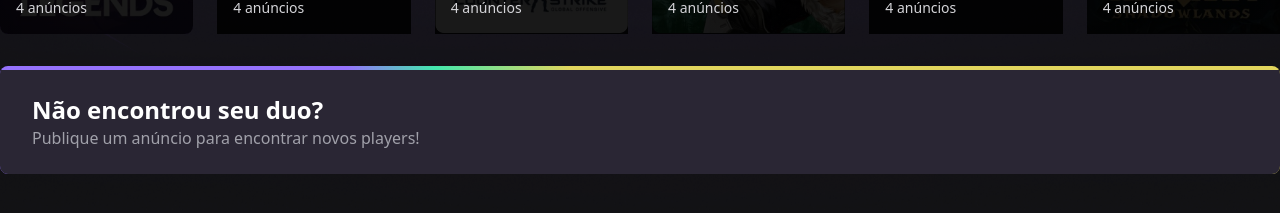
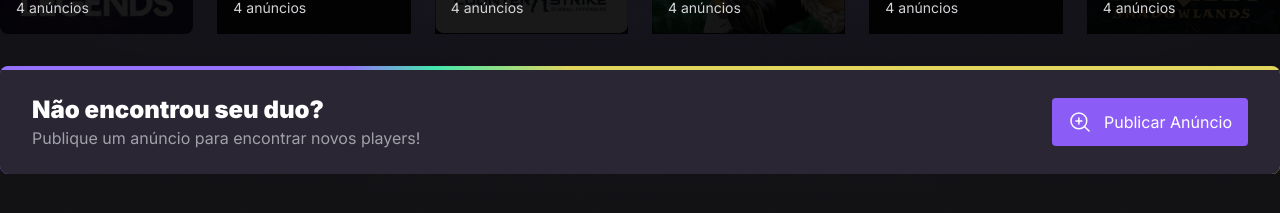
Before and after one commit to NicollasRamires/nwlEsports-front-react, a React (Vite) app: page / in a window 1280 px wide. Shown: the part 671-884 px from the top of the page. Built offline with nearby package versions, Linux system fonts and the light colour scheme.

Commit message:
added button

```diff
--- a/index.html
+++ b/index.html
@@ -1,9 +1,13 @@
 <!DOCTYPE html>
 <html lang="en">
   <head>
+    <link rel="preconnect" href="https://fonts.googleapis.com">
+    <link rel="preconnect" href="https://fonts.gstatic.com" crossorigin>
     <meta charset="UTF-8" />
     <link rel="icon" type="image/svg+xml" href="/vite.svg" />
     <meta name="viewport" content="width=device-width, initial-scale=1.0" />
+
+    <link href="https://fonts.googleapis.com/css2?family=Inter:wght@400;700;900&display=swap" rel="stylesheet">
     <title>NWL eSports</title>
   </head>
   <body class="bg-[#121214] bg-background bg-cover bg-no-repeat">
--- a/package.json
+++ b/package.json
@@ -9,6 +9,7 @@
     "preview": "vite preview"
   },
   "dependencies": {
+    "phosphor-react": "^1.4.1",
     "react": "^18.2.0",
     "react-dom": "^18.2.0"
   },
--- a/src/App.tsx
+++ b/src/App.tsx
@@ -1,3 +1,4 @@
+import { MagnifyingGlassPlus } from 'phosphor-react';
 import './styles/main.css';
 import logoImg from './assets/Logo.svg';
 
@@ -59,9 +60,16 @@ function App() {
 
 
       <div className='pt-1 bg-nlw-gradient self-stretch rounded-lg overflow-hidden mt-8'>
-        <div className='bg-[#2A2634] px-8 py-6'>
-          <strong className='text-2xl text-white font-black block'>Não encontrou seu duo?</strong>
-          <span className='text-zinc-400 block'>Publique um anúncio para encontrar novos players!</span>
+        <div className='bg-[#2A2634] px-8 py-6 flex justify-between items-center'>
+          <div>
+            <strong className='text-2xl text-white font-black block'>Não encontrou seu duo?</strong>
+            <span className='text-zinc-400 block'>Publique um anúncio para encontrar novos players!</span>
+          </div>
+
+          <button className='py-3 px-4 bg-violet-500 hover:bg-violet-700 text-white rounded flex items-center gap-3'>
+            <MagnifyingGlassPlus size={24}/>
+            Publicar Anúncio
+          </button>
         </div>
       </div>
     </div>
--- a/tailwind.config.cjs
+++ b/tailwind.config.cjs
@@ -5,6 +5,9 @@ module.exports = {
     './index.html',
   ],
   theme: {
+    fontFamily:{
+      sans:['Inter', 'sans-serif']
+    },
     extend: {
       backgroundImage: {
         background: "url('/Fundo.png')",
```
Also changed, not shown: 1 other file (tests, documents, lock files or other folders).
